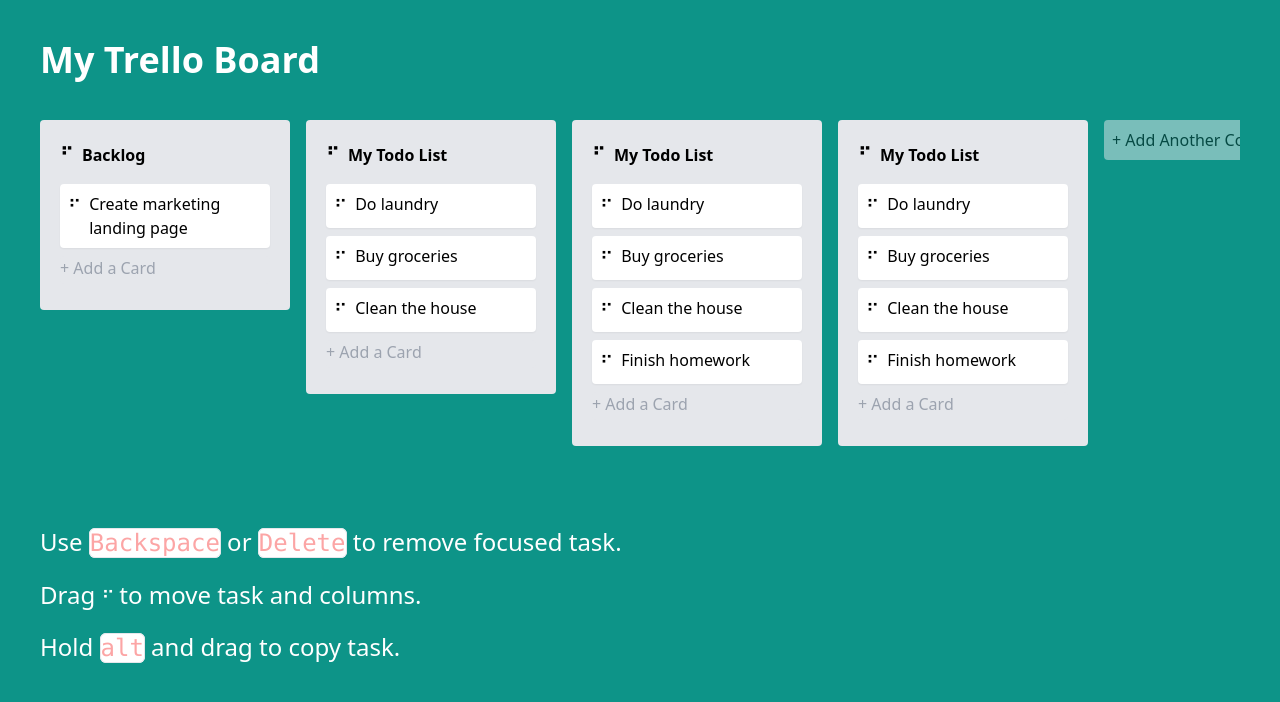
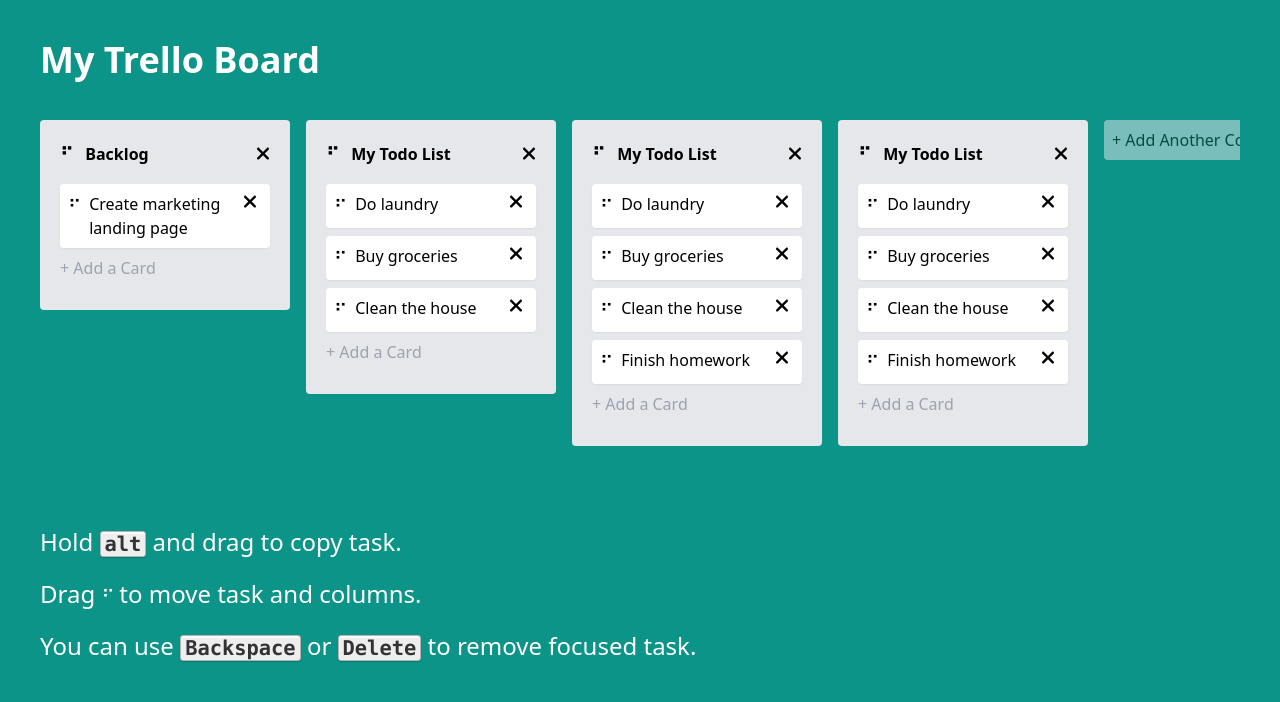
Before and after one commit to Roy-Tu/trello-board-vue, a Nuxt app: page / in a window 1280 px wide. Shown: the top 702 px of the page. Built offline with nearby package versions, Linux system fonts and the light colour scheme.

Commit message:
Added delete button, change some styles.

```diff
--- a/app.vue
+++ b/app.vue
@@ -3,14 +3,15 @@
     <h1 class="text-4xl font-bold mb-5 text-white">My Trello Board</h1>
     <TrelloBoard />
     <footer>
-      <p>
-        Use <kbd>Backspace</kbd> or <kbd>Delete</kbd> to remove focused task.
-      </p>
+      <p>Hold <kbd>alt</kbd> and drag to copy task.</p>
       <p>
         Drag <span class="drag-handle cursor-grab text-lg"> ⠋ </span> to move
         task and columns.
       </p>
-      <p>Hold <kbd>alt</kbd> and drag to copy task.</p>
+      <p>
+        You can use <kbd>Backspace</kbd> or <kbd>Delete</kbd> to remove focused
+        task.
+      </p>
     </footer>
   </div>
 </template>
@@ -20,6 +21,17 @@
     @apply text-white text-2xl mt-5;
   }
   kbd {
-    @apply text-red-300 border rounded-md bg-white;
+    background-color: #eee;
+    border-radius: 3px;
+    border: 1px solid #b4b4b4;
+    box-shadow: 0 1px 1px rgba(0, 0, 0, 0.2),
+      0 2px 0 0 rgba(255, 255, 255, 0.7) inset;
+    color: #333;
+    display: inline-block;
+    font-size: 0.85em;
+    font-weight: 700;
+    line-height: 1;
+    padding: 2px 4px;
+    white-space: nowrap;
   }
 </style>
--- /dev/null
+++ b/components/DeleteButton.vue
@@ -0,0 +1,21 @@
+<script setup lang="ts">
+  const emit = defineEmits<{
+    (e: "delete"): void;
+  }>();
+</script>
+
+<template>
+  <div
+    class="min-w-[0.75rem] cursor-pointer hover:scale-125 transition-all"
+    @click="emit('delete')"
+  >
+    <svg xmlns="http://www.w3.org/2000/svg" viewBox="0 0 320 512">
+      <!--! Font Awesome Pro 6.3.0 by @fontawesome - https://fontawesome.com License - https://fontawesome.com/license (Commercial License) Copyright 2023 Fonticons, Inc. -->
+      <path
+        d="M310.6 150.6c12.5-12.5 12.5-32.8 0-45.3s-32.8-12.5-45.3 0L160 210.7 54.6 105.4c-12.5-12.5-32.8-12.5-45.3 0s-12.5 32.8 0 45.3L114.7 256 9.4 361.4c-12.5 12.5-12.5 32.8 0 45.3s32.8 12.5 45.3 0L160 301.3 265.4 406.6c12.5 12.5 32.8 12.5 45.3 0s12.5-32.8 0-45.3L205.3 256 310.6 150.6z"
+      />
+    </svg>
+  </div>
+</template>
+
+<style scoped></style>
--- a/components/NewTask.vue
+++ b/components/NewTask.vue
@@ -30,7 +30,7 @@
       v-model="title"
       @keydown.tab="createTask"
       @keyup.enter="createTask"
-      class="focus:bg-white focus:shadow focus:cursor-text focus:pl-2 bg-gray-200 resize-none rounded w-full border-none cursor-pointer"
+      class="focus:bg-white focus:shadow focus:cursor-text focus:p-3 bg-gray-200 resize-none rounded w-full border-none cursor-pointer"
       :class="{
         'h-7': !focused,
         'h-20': focused,
--- a/components/TrelloBoard.vue
+++ b/components/TrelloBoard.vue
@@ -109,9 +109,7 @@
   };
 
   const deleteColumn = (column: Column) => {
-    column.title === ""
-      ? (columns.value = columns.value.filter((c) => c.id !== column.id))
-      : null;
+    columns.value = columns.value.filter((c) => c.id !== column.id);
   };
 </script>
 
@@ -127,15 +125,15 @@
     >
       <template #item="{ element: column }: { element: Column }">
         <div class="column bg-gray-200 p-5 rounded min-w-[250px]">
-          <header class="font-bold mb-4">
+          <header class="font-bold mb-4 flex gap-2 items-center">
             <DragHandle />
             <input
               class="title-input bg-transparent focus:bg-white rounded px-1 w-4/5"
               @keyup.enter="($event.target as HTMLInputElement).blur()"
-              @keydown.backspace="() => deleteColumn(column)"
               type="text"
               v-model="column.title"
             />
+            <DeleteButton @delete="() => deleteColumn(column)" />
           </header>
           <draggable
             v-model="column.tasks"
--- a/components/TrelloBoardTask.vue
+++ b/components/TrelloBoardTask.vue
@@ -17,15 +17,19 @@
 <template>
   <div
     :title="new Date(task.createdAt).toLocaleDateString()"
-    class="task bg-white p-2 mb-2 rounded shadow-sm max-w-[250px] flex"
+    class="task bg-white p-2 mb-2 rounded shadow-sm max-w-[250px] flex items-start"
     @focus="focused = true"
     @blur="focused = false"
     tabindex="0"
   >
     <DragHandle class="pr-2" />
-    <span>
+    <span class="w-4/5 pr-2 break-words">
       {{ task.title }}
     </span>
+    <DeleteButton
+      @delete="emit('delete', props.task.id)"
+      class="min-w-[0.65rem]"
+    />
   </div>
 </template>
 
```
Also changed, not shown: readme/drag-preview.gif.
